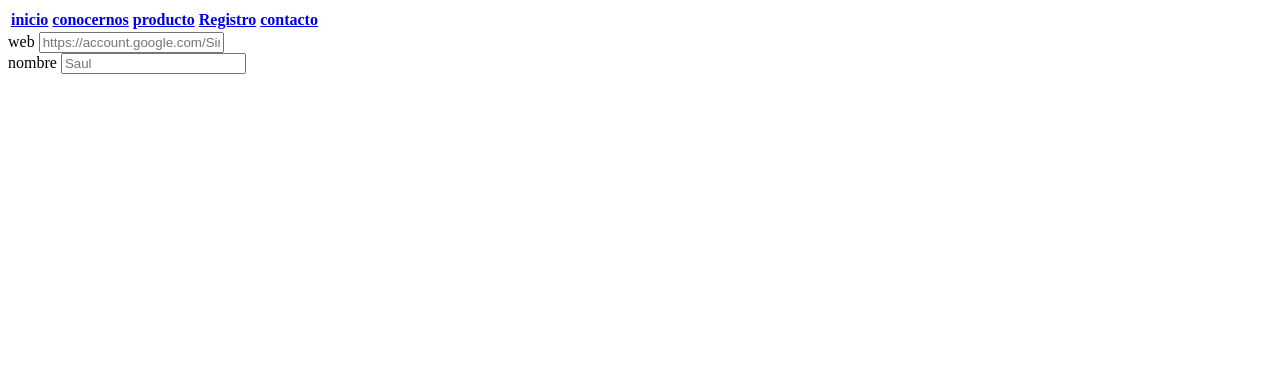
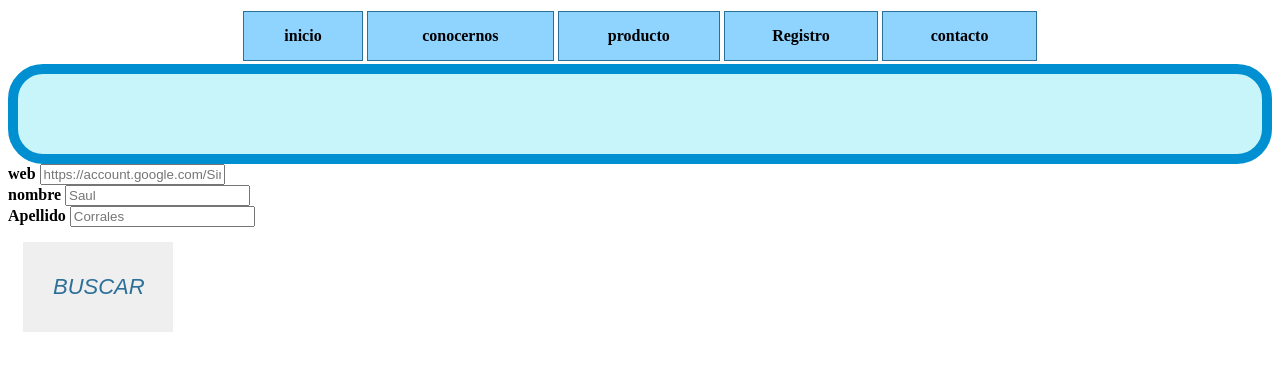
Before and after one commit to bdiluna/exparcial2_daily, a plain HTML site: page productos.html in a window 1280 px wide. Drawn offline with Linux system fonts and the light colour scheme.

Commit message:
tercer commit

```diff
--- a/css/styles.css
+++ b/css/styles.css
@@ -0,0 +1,58 @@
+{
+
+    box-sizing:border-box;
+    font-family:italic;
+}
+
+
+.menu {
+    display: flex :1;
+    width:800px;
+    margin:auto;
+    list-style:none;
+}
+
+
+.menu a{
+    display:block;
+    text-align:center;
+    padding:15px;
+    background:#8fd3ff;
+    border:1px solid #2c6f99;
+    color:black;
+    text-decoration:none;
+}
+
+
+.contenedor{
+    width:900px;
+    margin:50px auto;
+}
+
+.formulario{
+    background:#c7f5fa;
+    border:10px solid #008fd1;
+    border-radius:35px;
+    padding:40px;
+    display:flex;
+    justify-content:space-between;
+    align-items:center;
+}
+
+
+label{
+    width:100px;
+    font-weight:bold;
+}
+
+
+button{
+    width: 150px ;
+    height: 90px ;
+    font-size:22px;
+    font-style: italic ;
+    margin: 15px;
+    padding: 20px 30px;
+    border: 10px ;
+    color: #2c6f99;
+}
--- a/productos.html
+++ b/productos.html
@@ -30,9 +30,15 @@
     <input type="text" name="nombre" placeholder="Saul" id="nombre">
 </div>
 
+<div class="fila">
+    <label>Apellido</label>
+<input type="text" nombre="Apellido" placeholder="Corrales" id="Apellido">
 
+</div>
 
-
+<div class="boton">
+    <button> BUSCAR </button>
+</div>
 
 </body>
 </html>
```
